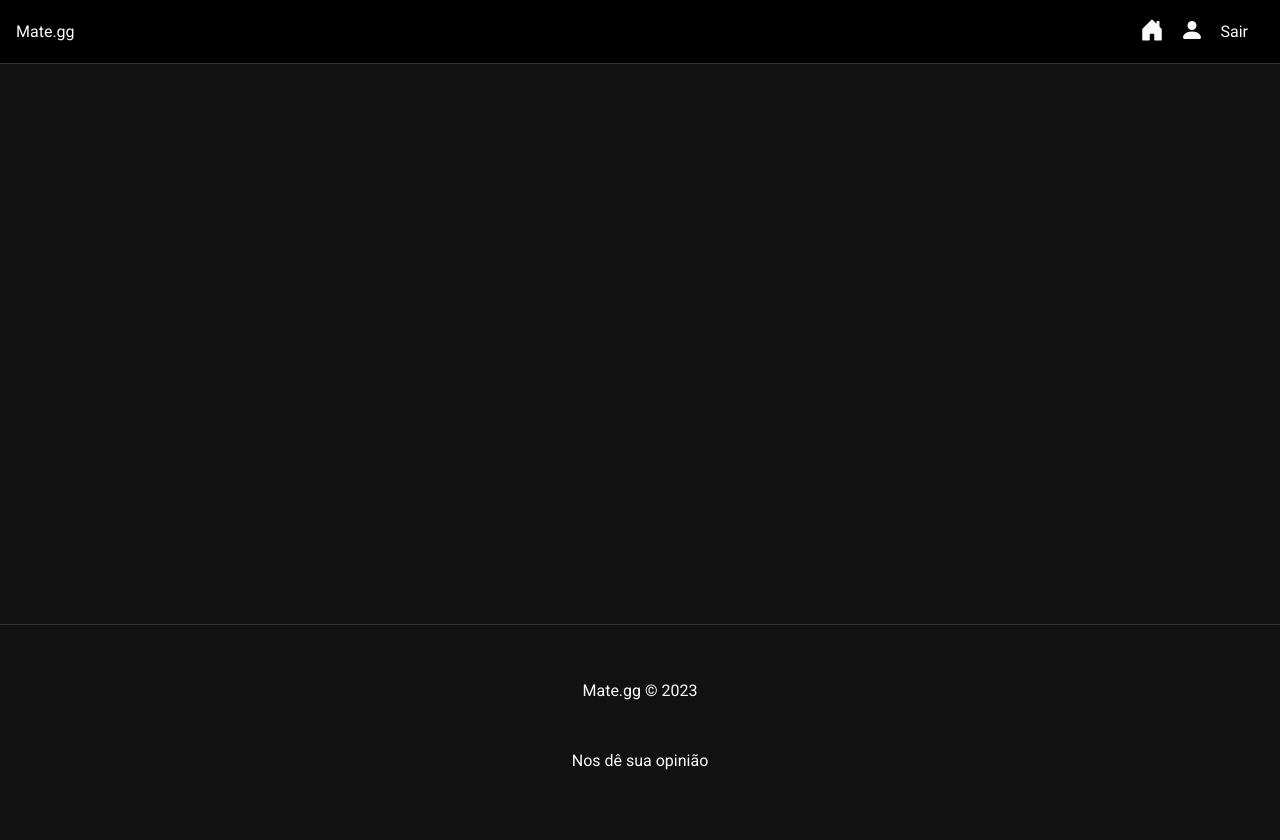
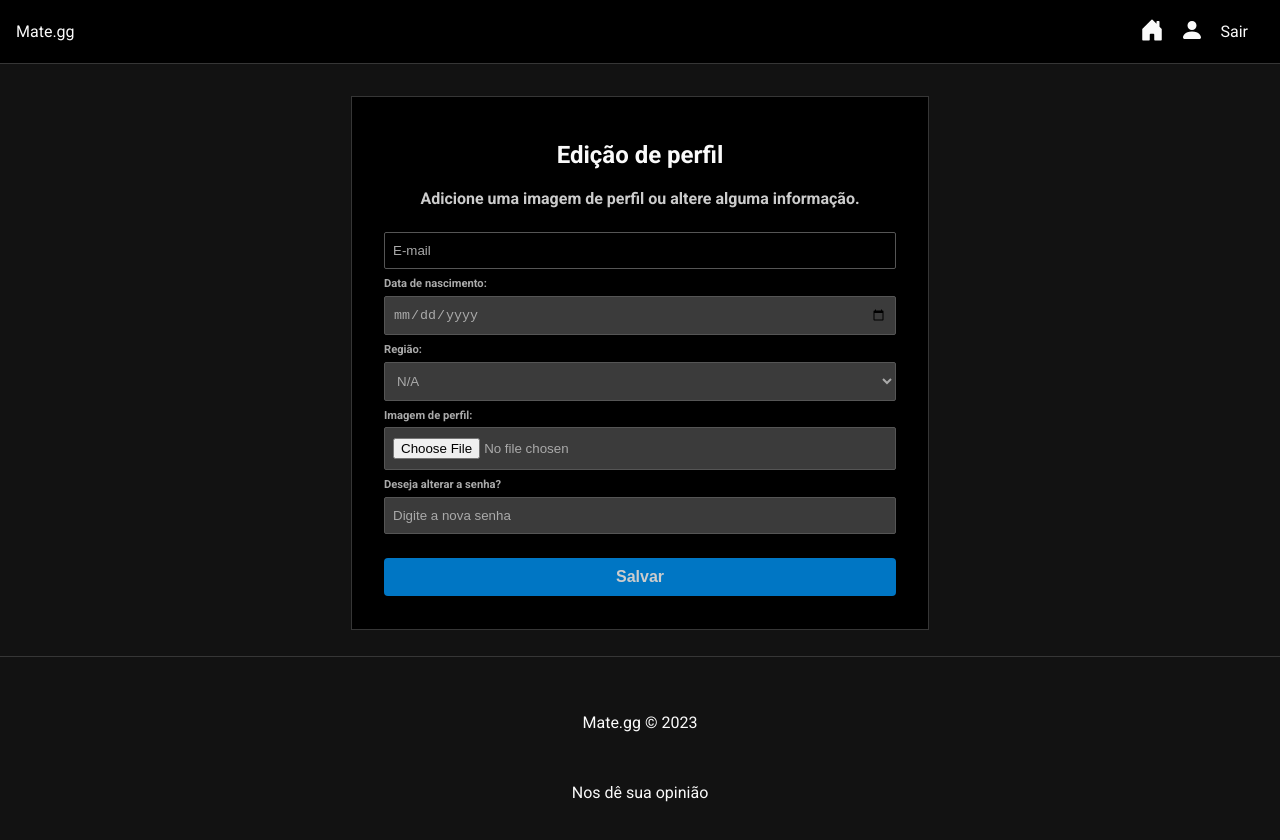
Before and after one commit to LuisLoch/Mate.gg, a React (Create React App) app in the folder frontend/: page /profile in a window 1280 px wide. Shown: the top 840 px of the page. Built offline with nearby package versions, Linux system fonts and the light colour scheme; no server answers; sample sign-in values are in the browser's storage.

Commit message:
Entrega segunda etapa

```diff
--- a/frontend/src/App.js
+++ b/frontend/src/App.js
@@ -7,6 +7,7 @@ import {BrowserRouter, Routes, Route, Navigate} from 'react-router-dom'
 import Home from "./pages/Home/Home"
 import Login from "./pages/Auth/Login"
 import Register from "./pages/Auth/Register"
+import EditProfile from "./pages/EditProfile/EditProfile"
 
 //components
 import Navbar from "./components/Navbar"
@@ -29,6 +30,7 @@ function App() {
         <div className='container'>
           <Routes>
             <Route path='/' element={auth ? <Home/> : <Navigate to="/login"/>}/>
+            <Route path='/profile' element={auth ? <EditProfile/> : <Navigate to="/login"/>}/>
             <Route path='/login' element={!auth ? <Login/> : <Navigate to="/"/>}/>
             <Route path='/register' element={!auth ? <Register/> : <Navigate to="/"/>}/>
           </Routes>
--- a/frontend/src/components/Navbar.js
+++ b/frontend/src/components/Navbar.js
@@ -3,10 +3,9 @@ import "./Navbar.css";
 
 //components
 import { NavLink, Link } from 'react-router-dom'
-import { BsSearch, BsHouseDoorFill, BsFillPersonFill, BsFillCamerFill } from 'react-icons/bs'
+import { BsHouseDoorFill, BsFillPersonFill } from 'react-icons/bs'
 
 //hooks
-import { useState } from 'react';
 import { useAuth } from '../hooks/useAuth';
 import { useDispatch, useSelector } from 'react-redux';
 import { useNavigate } from 'react-router-dom';
--- a/frontend/src/index.css
+++ b/frontend/src/index.css
@@ -38,7 +38,7 @@ label span {
   font-size: 0.7em;
 }
 
-input {
+input, select {
   background-color: #3b3b3b;
   color: #aaa;
   border: 1px solid #555;
--- /dev/null
+++ b/frontend/src/pages/EditProfile/EditProfile.css
@@ -0,0 +1,19 @@
+#edit-profile {
+  border: 1px solid #363636;
+  background-color: #000;
+  padding: 1.5em 2em;
+  max-width: 40%;
+  margin: 2em auto;
+  text-align: center;
+}
+
+.subtitle {
+  color: #ccc;
+}
+
+.profile-image {
+  width: 150px;
+  height: 150px;
+  border-radius: 50%;
+  margin-bottom: 1em;
+}
--- /dev/null
+++ b/frontend/src/pages/EditProfile/EditProfile.js
@@ -0,0 +1,143 @@
+import React from 'react';
+import './EditProfile.css';
+
+import {uploads} from '../../utils/config'
+
+//Hooks
+import { useEffect, useState } from 'react';
+import { useSelector, useDispatch } from 'react-redux';
+
+//Redux
+import { profile, resetMessage, updateProfile } from '../../slices/userSlice'
+
+//Components
+import Message from '../../components/Message'
+
+const EditProfile = () => {
+  const dispatch = useDispatch();
+
+  const {user, message, error, loading} = useSelector((state) => state.user)
+
+  const [email, setEmail] = useState("");
+  const [region, setRegion] = useState("");
+  const [birth_date, setBirthDate] = useState("");
+  const [password, setPassword] = useState("");
+  const [photo, setPhoto] = useState("");
+  const [previewImage, setPreviewImage] = useState("");
+
+  //Load user data
+  useEffect(() => {
+    dispatch(profile());
+  }, [dispatch]);
+
+  //Fill form with user data
+  useEffect(() => {
+    if(user) {
+      setEmail(user.email);
+      setRegion(user.region);
+      setBirthDate(user.birth_date)
+    }
+  }, [user])
+
+  const handleSubmit = async (e) => {
+    e.preventDefault();
+
+    const userData = {
+      birth_date,
+    }
+
+    if(photo) {
+      userData.photo = photo;
+    }
+
+    if(birth_date) {
+      userData.birth_date = birth_date;
+    }
+
+    if(region) {
+      userData.region = region;
+    }
+
+    if(password) {
+      userData.password = password;
+    }
+
+    console.log("EditProfile data:")
+    console.log(userData);
+
+    // build form data
+    const formData = new FormData();
+
+    const userFormData = Object.keys(userData).forEach((key) =>
+      formData.append(key, userData[key])
+    );
+
+    formData.append("user", userFormData);
+
+    await dispatch(updateProfile(formData));
+
+    setTimeout(() => {
+      dispatch(resetMessage());
+    }, 2000)
+  }
+
+  const handleFile = (e) => {
+    //Make image preview
+    const image = e.target.files[0];
+
+    setPreviewImage(image);
+
+    //Update image state
+    setPhoto(image);
+  }
+
+  return (
+    <div id='edit-profile'>
+      <h2>Edição de perfil</h2>
+      <p className='subtitle'>Adicione uma imagem de perfil ou altere alguma informação.</p>
+      {(user.photo || previewImage) && (
+        <img
+          className="profile-image"
+          src={
+            previewImage
+              ? URL.createObjectURL(previewImage)
+              : `${uploads}/users/${user.photo}`
+          }
+          alt={user.name}
+        />
+      )}
+      <form onSubmit={handleSubmit}>
+        <input type="email" placeholder='E-mail' disabled value={email || ""}/>
+        <label>
+          <span>Data de nascimento:</span>
+          <input type="date" placeholder='Data de nascimento' onChange={(e) => setBirthDate(e.target.value)} value={birth_date || ""}/>
+        </label>
+        <label>
+          <span>Região:</span>
+          <select name="regiao" id="regiao" onChange={(e) => setRegion(e.target.value)} value={region || ""}>
+            <option value="">N/A</option>
+            <option value="Norte">Norte</option>
+            <option value="Nordeste">Nordeste</option>
+            <option value="Sudeste">Sudeste</option>
+            <option value="Sul">Sul</option>
+            <option value="Centro-Oeste">Centro-Oeste</option>
+          </select>
+        </label>
+        <label>
+          <span>Imagem de perfil:</span>
+          <input type="file" onChange={handleFile}/>
+        </label>
+        <label>
+          <span>Deseja alterar a senha?</span>
+          <input type="password" placeholder='Digite a nova senha' onChange={(e) => setPassword(e.target.value)} value={password || ""}/>
+        </label>
+        {!loading && <input type="submit" value="Salvar" />}
+        {loading && <input type="submit" disabled value="Aguarde..." />}
+        {error && <Message msg={error} type="error" />}
+        {message && <Message msg={message} type="success" />}
+      </form>
+    </div>
+  )
+}
+
+export default EditProfile
--- /dev/null
+++ b/frontend/src/services/userService.js
@@ -0,0 +1,56 @@
+import { api, requestConfig } from "../utils/config";
+
+// Get user details
+const profile = async (data, token) => {
+  const config = requestConfig("GET", data, token);
+
+  try {
+    const res = await fetch(api + "/users/profile", config)
+      .then((res) => res.json())
+      .catch((err) => err);
+
+    return res;
+  } catch (error) {
+    console.log(error);
+  }
+};
+
+// Update user details
+const updateProfile = async (data, token) => {
+  const config = requestConfig("PUT", data, token, true);
+  console.log("userService data:");
+  console.log(data)
+
+  try {
+    const res = await fetch(api + "/users/", config)
+      .then((res) => res.json())
+      .catch((err) => err);
+
+    return res;
+  } catch (error) {
+    console.log(error);
+  }
+};
+
+// Get user details
+const getUserDetails = async (id) => {
+  const config = requestConfig("GET");
+
+  try {
+    const res = await fetch(api + "/users/" + id, config)
+      .then((res) => res.json())
+      .catch((err) => err);
+
+    return res;
+  } catch (error) {
+    console.log(error);
+  }
+};
+
+const userService = {
+  profile,
+  updateProfile,
+  getUserDetails,
+};
+
+export default userService;
--- /dev/null
+++ b/frontend/src/slices/userSlice.js
@@ -0,0 +1,112 @@
+import { createSlice, createAsyncThunk } from "@reduxjs/toolkit";
+import userService from "../services/userService";
+
+const initialState = {
+  user: {},
+  error: false,
+  success: false,
+  loading: false,
+  message: null,
+};
+
+//Get user details for edititting
+export const profile = createAsyncThunk(
+  "user/profile",
+  async (user, thunkAPI) => {
+    const token = thunkAPI.getState().auth.user.token;
+
+    const data = await userService.profile(user, token);
+
+    console.log("USER DATA PROFILE:");
+    console.log(data);
+
+    return data;
+  }
+);
+
+//Update user details
+export const updateProfile = createAsyncThunk(
+  "user/update",
+  async (user, thunkAPI) => {
+    const token = thunkAPI.getState().auth.user.token;
+    console.log("userSlice data:");
+    console.log(user);
+
+    const data = await userService.updateProfile(user, token);
+
+    console.log("userSlice data depois de chamar o service:");
+    console.log(data);
+
+    if (data.errors) {
+      return thunkAPI.rejectWithValue(data.errors[0]);
+    }
+
+    return data;
+  }
+);
+
+//Get user details
+export const getUserDetails = createAsyncThunk(
+  "user/get",
+  async (id, thunkAPI) => {
+    const token = thunkAPI.getState().auth.user.token;
+
+    const data = await userService.getUserDetails(id, token);
+
+    console.log(data);
+
+    return data;
+  }
+);
+
+export const userSlice = createSlice({
+  name: "user",
+  initialState,
+  reducers: {
+    resetMessage: (state) => {
+      state.message = null;
+    },
+  },
+  extraReducers: (builder) => {
+    builder
+      .addCase(profile.pending, (state) => {
+        state.loading = true;
+        state.error = null;
+      })
+      .addCase(profile.fulfilled, (state, action) => {
+        state.loading = false;
+        state.success = true;
+        state.error = null;
+        state.user = action.payload;
+      })
+      .addCase(updateProfile.pending, (state) => {
+        state.loading = true;
+        state.error = null;
+      })
+      .addCase(updateProfile.fulfilled, (state, action) => {
+        state.loading = false;
+        state.success = true;
+        state.error = null;
+        state.user = action.payload;
+        state.message = "Dados atualizados com sucesso!";
+      })
+      .addCase(updateProfile.rejected, (state, action) => {
+        state.loading = false;
+        state.error = action.payload;
+        state.user = {};
+      })
+      .addCase(getUserDetails.pending, (state) => {
+        state.loading = true;
+        state.error = null;
+      })
+      .addCase(getUserDetails.fulfilled, (state, action) => {
+        state.loading = false;
+        state.success = true;
+        state.error = null;
+        state.user = action.payload;
+      });
+  },
+});
+
+export const { resetMessage } = userSlice.actions;
+export default userSlice.reducer;
--- a/frontend/src/store.js
+++ b/frontend/src/store.js
@@ -1,9 +1,11 @@
 import {configureStore} from '@reduxjs/toolkit'
 
 import authReducer from './slices/authSlice'
+import userReducer from './slices/userSlice'
 
 export const store = configureStore({
   reducer: {
-    auth: authReducer
+    auth: authReducer,
+    user: userReducer
   }
 });
```
Also changed, not shown: 6 other files (tests, documents, lock files or other folders).
